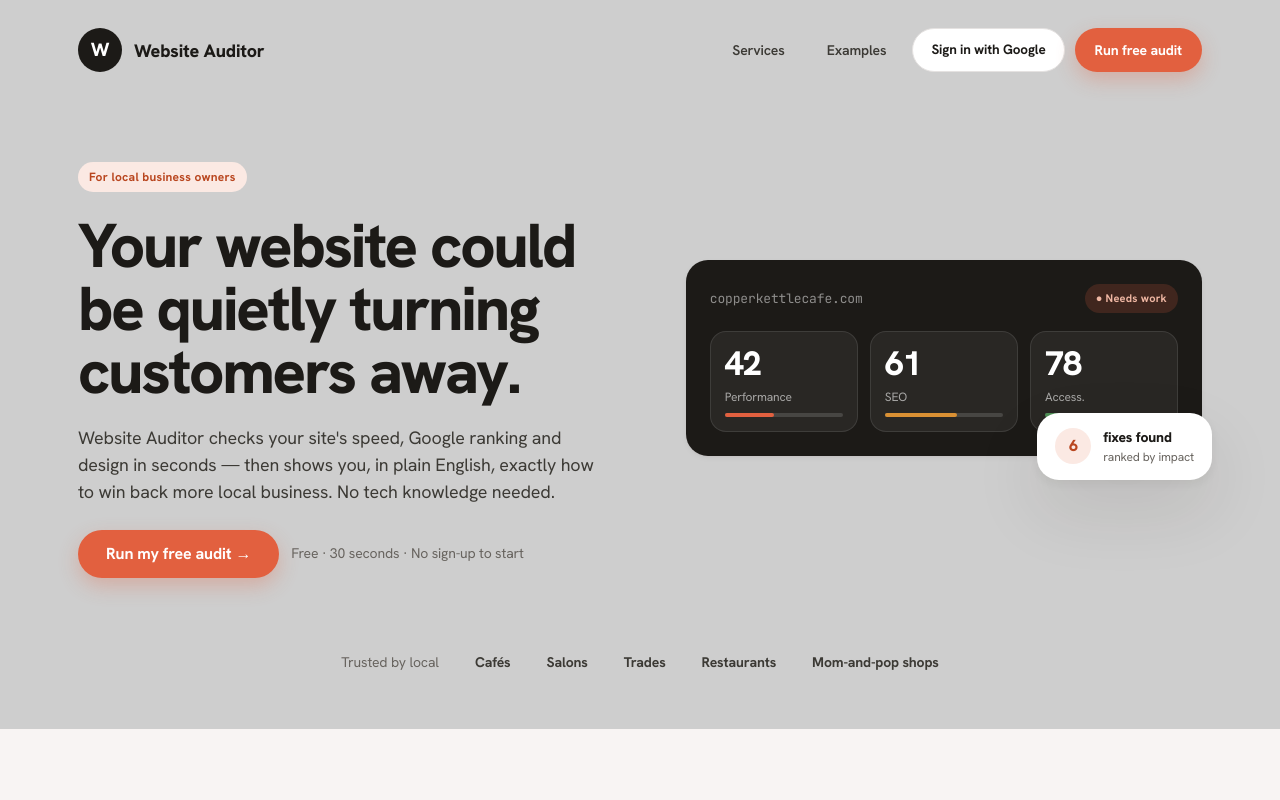
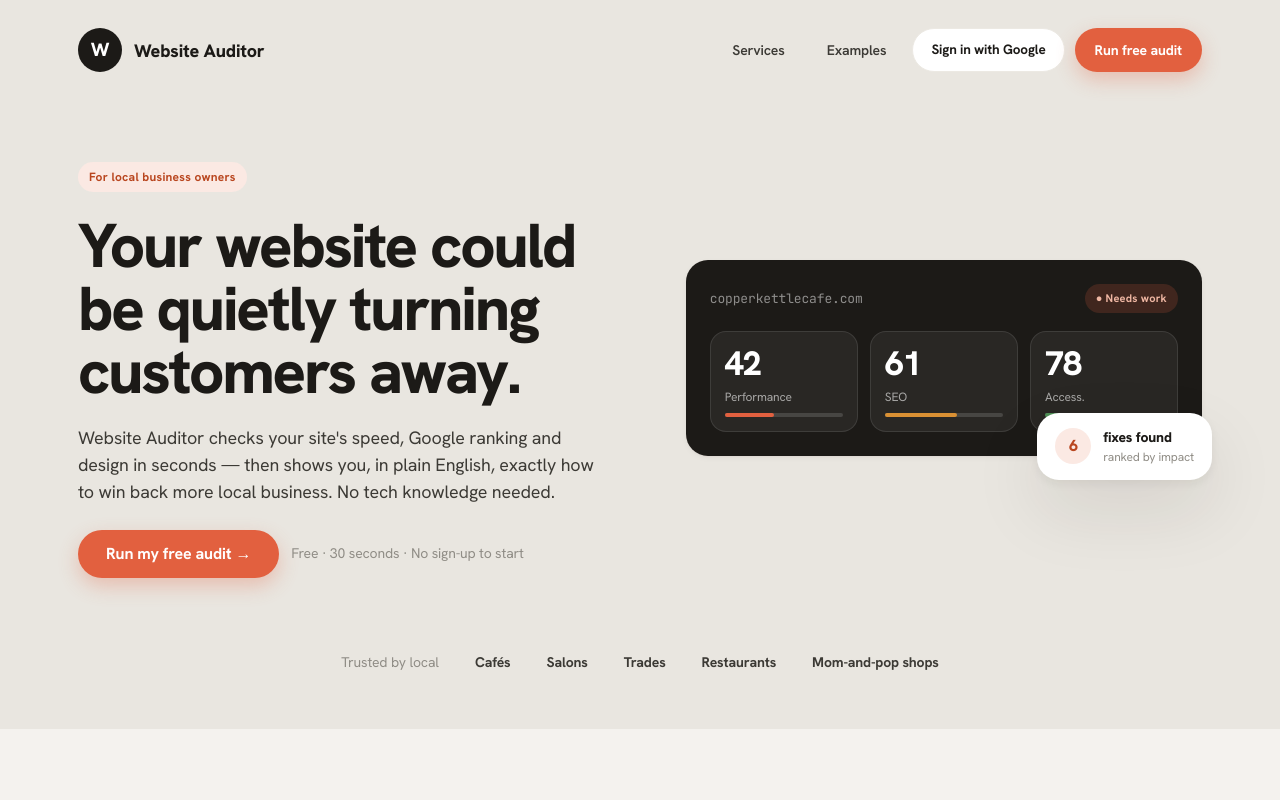
Before and after one commit to Mikealsky/website-auditor, a React (Vite) app in the folder frontend/: page / in a window 1280 px wide. Shown: the top 800 px of the page. Built offline with nearby package versions, Linux system fonts and the light colour scheme; no server answers.

Commit message:
fix: match design system colors exactly to Claude Design tokens

```diff
--- a/frontend/src/index.css
+++ b/frontend/src/index.css
@@ -14,15 +14,15 @@
 
   --ink: #1c1a17;
   --ink-2: #3c3a35;
-  --muted: #68645f;
-  --muted-2: #767371;
-  --line: oklch(91.5% 0.004 30);
-  --line-2: oklch(94% 0.003 30);
+  --muted: #908d86;
+  --muted-2: #b6b2a9;
+  --line: #ece9e3;
+  --line-2: #f1efe9;
 
-  --panel: oklch(97% 0.004 30);
+  --panel: #f4f2ee;
   --card: #ffffff;
-  --card-2: oklch(98.5% 0.003 30);
-  --bg: oklch(85% 0 0);
+  --card-2: #faf8f5;
+  --bg: #e9e6e0;
 
   --green: #4f8f57;
   --green-dark: #2f5e35;
@@ -62,7 +62,7 @@ input::placeholder { color: var(--muted); }
 .wa { font-family: var(--font); color: var(--ink); -webkit-font-smoothing: antialiased; letter-spacing: -0.01em; }
 .wa h1, .wa h2, .wa h3, .wa p { margin: 0; }
 
-.wa-panel { background: var(--panel); border-radius: var(--r-xl); border: 1px solid var(--coral-tint-2); }
+.wa-panel { background: var(--panel); border-radius: var(--r-xl); }
 
 .wa-card {
   background: var(--card);
@@ -109,7 +109,7 @@ input::placeholder { color: var(--muted); }
 }
 .wa-chip-coral { background: var(--coral-tint-1); color: var(--coral-700); }
 .wa-chip-green { background: var(--green-soft); color: var(--green-dark); }
-.wa-chip-amber { background: var(--amber-soft); color: var(--amber-dark); }
+.wa-chip-amber { background: var(--amber-soft); color: #a9701f; }
 .wa-chip-red   { background: var(--red-soft); color: var(--red-dark); }
 .wa-chip-dark  { background: var(--ink); color: #fff; }
 .wa-chip-blue  { background: #e4e0f8; color: #5b4fcf; }
@@ -137,7 +137,7 @@ input::placeholder { color: var(--muted); }
 }
 .wa-ico-pass { background: var(--green-soft); color: var(--green-dark); }
 .wa-ico-fail { background: var(--red-soft); color: var(--red-dark); }
-.wa-ico-warn { background: var(--amber-soft); color: var(--amber-dark); }
+.wa-ico-warn { background: var(--amber-soft); color: #a9701f; }
 
 .wa-divider { height: 1px; background: var(--line); border: 0; }
 
```
